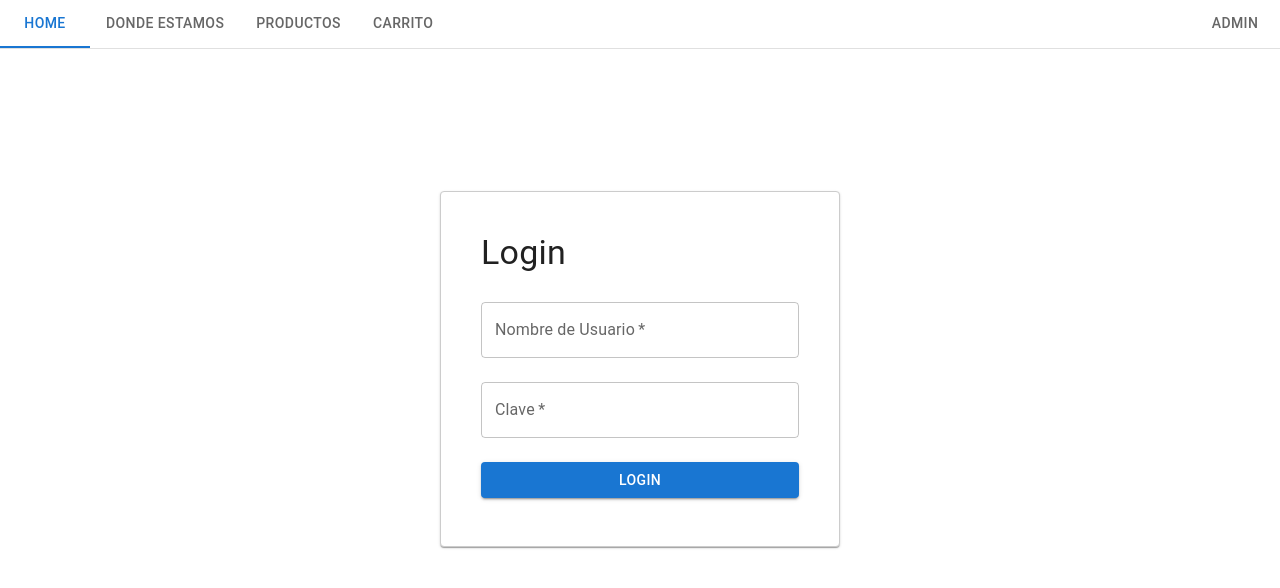
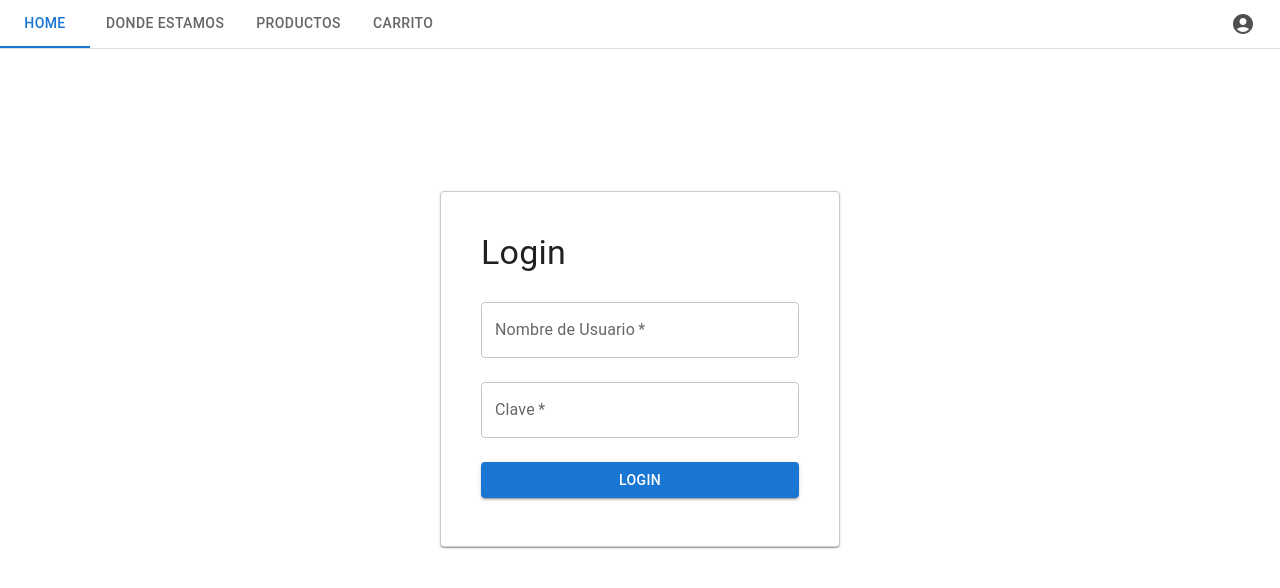
Before and after one commit to VataUTN/Tp5-Lab4, a React (Vite) app in the folder Frontend/: page /login in a window 1280 px wide. Shown: the top 588 px of the page. Built offline with nearby package versions, Linux system fonts and the light colour scheme; the HTML template or start-up script is replaced by a standard one; what react-swipeable-views-utils would draw is missing.

Commit message:
Arreglos

```diff
--- a/Frontend/package.json
+++ b/Frontend/package.json
@@ -13,7 +13,7 @@
     "@emotion/react": "^11.11.4",
     "@emotion/styled": "^11.11.5",
     "@fortawesome/fontawesome-free": "^6.5.2",
-    "@mui/icons-material": "^5.15.15",
+    "@mui/icons-material": "^5.15.19",
     "@mui/material": "^5.15.15",
     "axios": "^1.7.2",
     "bootstrap": "^5.3.3",
--- a/Frontend/src/App.tsx
+++ b/Frontend/src/App.tsx
@@ -1,42 +1,43 @@
-import {BrowserRouter as Router, Navigate, Route, Routes} from "react-router-dom";
+// src/App.tsx
+import { BrowserRouter as Router, Navigate, Route, Routes } from "react-router-dom";
 import Navbar from "./components/Navbar";
-import {HomePage} from "./screens/HomePage";
-import {DondeEstamosPage} from "./screens/DondeEstamosPage";
-import {ProductosPage} from "./screens/ProductosPage";
-import {AdminPage} from "./screens/AdminPage.tsx";
-import {CarritoProvider} from "./context/CarritoContext.tsx";
+import { HomePage } from "./screens/HomePage";
+import { DondeEstamosPage } from "./screens/DondeEstamosPage";
+import { ProductosPage } from "./screens/ProductosPage";
+import { AdminPage } from "./screens/AdminPage.tsx";
+import { CarritoProvider } from "./context/CarritoContext.tsx";
 import Carrito from "./screens/Carrito.tsx";
 import Login from "./screens/Login.tsx";
 import Register from "./screens/Register.tsx";
-import {AuthProvider, useAuth} from "./context/AuthContext.tsx";
-import {Suspense} from "react";
+import { AuthProvider, useAuth } from "./context/AuthContext.tsx";
+import { Suspense } from "react";
 
 function App() {
-
     const ProtectedRoute = ({ children }: { children: JSX.Element }) => {
         const { isLoggedIn } = useAuth();
         return isLoggedIn ? children : <Navigate to="/login" />;
+    };
+
+    const AdminRoute = ({ children }: { children: JSX.Element }) => {
+        const { isLoggedIn, role } = useAuth();
+        return isLoggedIn && role === 'Admin' ? children : <Navigate to="/" />;
     };
 
     return (
         <AuthProvider>
             <CarritoProvider>
                 <Router>
-                    <Navbar/>
+                    <Navbar />
                     <Suspense fallback={<div>Loading...</div>}>
-                    <Routes>
-                        <Route path="/" element={<HomePage/>}/>
-                        <Route path="/donde-estamos" element={<DondeEstamosPage/>}/>
-                        <Route
-                            path="/productos"
-                            element={<ProductosPage/>}
-                        />
-                        <Route path="/admin" element={<AdminPage/>}/>
-
-                        <Route path="/carrito" element={<ProtectedRoute><Carrito/></ProtectedRoute>}/>
-                        <Route path="/login" element={<Login/>}/>
-                        <Route path="/register" element={<Register/>}/>
-                    </Routes>
+                        <Routes>
+                            <Route path="/" element={<HomePage />} />
+                            <Route path="/donde-estamos" element={<DondeEstamosPage />} />
+                            <Route path="/productos" element={<ProductosPage />} />
+                            <Route path="/carrito" element={<ProtectedRoute><Carrito /></ProtectedRoute>} />
+                            <Route path="/admin" element={<AdminRoute><AdminPage /></AdminRoute>} />
+                            <Route path="/login" element={<Login />} />
+                            <Route path="/register" element={<Register />} />
+                        </Routes>
                     </Suspense>
                 </Router>
             </CarritoProvider>
--- a/Frontend/src/components/Carrusel.tsx
+++ b/Frontend/src/components/Carrusel.tsx
@@ -10,17 +10,14 @@ import { Stack } from "@mui/material";
 
 const AutoPlaySwipeableViews = autoPlay(SwipeableViews);
 
-const images = [
-	{
-		imgPath: "https://wallpapercave.com/wp/wp9291728.jpg",
-	},
-	{
-		imgPath: "https://wallpapercave.com/wp/wp9291723.jpg",
-	},
-	{
-		imgPath: "https://wallpapercave.com/wp/wp9291725.jpg",
-	},
-];
+// Generar URLs de imágenes aleatorias
+const generateRandomImages = (count: number) => {
+	return Array.from({ length: count }, (_, index) => ({
+		imgPath: `https://source.unsplash.com/random/800x600?sig=${index}&instrument`,
+	}));
+};
+
+const images = generateRandomImages(5);
 
 export const Carrusel: React.FC = () => {
 	const theme = useTheme();
@@ -40,7 +37,7 @@ export const Carrusel: React.FC = () => {
 	};
 
 	return (
-		<Box sx={{ flexGrow: 1, width: "57%", height: "0%", margin: "0 auto" }}>
+		<Box sx={{ flexGrow: 1, width: "80%", margin: "0 auto", position: "relative" }}>
 			<AutoPlaySwipeableViews
 				axis={theme.direction === "rtl" ? "x-reverse" : "x"}
 				index={activeStep}
@@ -55,36 +52,25 @@ export const Carrusel: React.FC = () => {
 								sx={{
 									display: "block",
 									width: "100%",
-									height: "100%",
+									height: "400px", // Fijar la altura para que todas las imágenes tengan el mismo tamaño
 									objectFit: "cover",
+									borderRadius: 2,
 								}}
 								src={step.imgPath}
-								alt={"algo salio mal"}
+								alt={`Imagen ${index + 1}`}
 							/>
 						) : null}
 					</div>
 				))}
 			</AutoPlaySwipeableViews>
-			<Stack direction="row" justifyContent="space-between" mt="1%">
+			<Stack direction="row" justifyContent="space-between" mt="2%" position="absolute" bottom="10px" width="100%">
 				<Button size="small" onClick={handleBack} disabled={activeStep === 0}>
-					{theme.direction === "rtl" ? (
-						<KeyboardArrowRight />
-					) : (
-						<KeyboardArrowLeft />
-					)}
+					{theme.direction === "rtl" ? <KeyboardArrowRight /> : <KeyboardArrowLeft />}
 					Back
 				</Button>
-				<Button
-					size="small"
-					onClick={handleNext}
-					disabled={activeStep === maxSteps - 1}
-				>
+				<Button size="small" onClick={handleNext} disabled={activeStep === maxSteps - 1}>
 					Next
-					{theme.direction === "rtl" ? (
-						<KeyboardArrowLeft />
-					) : (
-						<KeyboardArrowRight />
-					)}
+					{theme.direction === "rtl" ? <KeyboardArrowLeft /> : <KeyboardArrowRight />}
 				</Button>
 			</Stack>
 		</Box>
--- a/Frontend/src/components/ModalDetalle.tsx
+++ b/Frontend/src/components/ModalDetalle.tsx
@@ -24,15 +24,16 @@ interface ModalDetalleProps {
 	open: boolean;
 	instrumentoId: string;
 	handleClose: () => void;
+	showAgregarButton?: boolean; // New prop to control the visibility of the add button
 }
 
 export const ModalDetalle: React.FC<ModalDetalleProps> = ({
 															  open,
 															  instrumentoId,
 															  handleClose,
+															  showAgregarButton = true,
 														  }) => {
 	const { agregarAlCarrito } = useContext(CarritoContext);
-
 	const [instrumento, setInstrumento] = useState<Instrumento | null>(null);
 
 	useEffect(() => {
@@ -142,11 +143,13 @@ export const ModalDetalle: React.FC<ModalDetalleProps> = ({
 									</Box>
 								)}
 							</Box>
-							<Box>
-								<Button variant="outlined" onClick={handleAgregarAlCarrito}>
-									Agregar al Carrito
-								</Button>
-							</Box>
+							{showAgregarButton && (
+								<Box>
+									<Button variant="outlined" onClick={handleAgregarAlCarrito}>
+										Agregar al Carrito
+									</Button>
+								</Box>
+							)}
 						</Stack>
 					</Stack>
 				) : (
--- a/Frontend/src/components/Navbar.tsx
+++ b/Frontend/src/components/Navbar.tsx
@@ -2,7 +2,10 @@ import * as React from "react";
 import Tabs from "@mui/material/Tabs";
 import Tab from "@mui/material/Tab";
 import Box from "@mui/material/Box";
-import { Link } from "react-router-dom";
+import { Link, useNavigate, useLocation } from "react-router-dom";
+import { useAuth } from "../context/AuthContext.tsx";
+import { Menu, MenuItem, IconButton } from "@mui/material";
+import AccountCircleIcon from '@mui/icons-material/AccountCircle';
 
 function a11yProps(index: number) {
 	return {
@@ -12,55 +15,101 @@ function a11yProps(index: number) {
 }
 
 export default function Navbar() {
+	const { isLoggedIn, username, role, logout } = useAuth();
+	const navigate = useNavigate();
+	const location = useLocation();
 
 	const [value, setValue] = React.useState(0);
+	const [anchorEl, setAnchorEl] = React.useState<null | HTMLElement>(null);
+
+	React.useEffect(() => {
+		switch (location.pathname) {
+			case "/":
+				setValue(0);
+				break;
+			case "/donde-estamos":
+				setValue(1);
+				break;
+			case "/productos":
+				setValue(2);
+				break;
+			case "/carrito":
+				setValue(3);
+				break;
+			case "/admin":
+				setValue(5);
+				break;
+			default:
+				setValue(0);
+		}
+	}, [location.pathname]);
 
 	const handleChange = (event: React.SyntheticEvent, newValue: number) => {
 		setValue(newValue);
 	};
 
+	const handleLogout = () => {
+		logout();
+		navigate('/login');
+	};
+
+	const handleMenuOpen = (event: React.MouseEvent<HTMLElement>) => {
+		setAnchorEl(event.currentTarget);
+	};
+
+	const handleMenuClose = () => {
+		setAnchorEl(null);
+	};
+
 	return (
-
 		<Box sx={{ width: "100%" }}>
-
 			<Box sx={{ borderBottom: 1, borderColor: "divider" }}>
-
 				<Tabs
 					value={value}
 					onChange={handleChange}
 					aria-label="basic tabs example"
+					sx={{ display: 'flex', alignItems: 'center' }}
 				>
-
 					<Tab label="Home" component={Link} to="/" {...a11yProps(0)} />
-
-					<Tab
-						label="Donde Estamos"
-						component={Link}
-						to="/donde-estamos"
-						{...a11yProps(1)}
-					/>
-					<Tab
-						label="Productos"
-						component={Link}
-						to="/productos"
-						{...a11yProps(2)}
-					/>
-					<Tab
-						label="Carrito"
-						component={Link}
-						to="/carrito"
-						{...a11yProps(2)}
-					/>
-					<Tab
-						label="Admin"
-						component={Link}
-						to="/admin"
-						{...a11yProps(3)}
-						style={{ marginLeft: 'auto' }}
-					/>
+					<Tab label="Donde Estamos" component={Link} to="/donde-estamos" {...a11yProps(1)} />
+					<Tab label="Productos" component={Link} to="/productos" {...a11yProps(2)} />
+					<Tab label="Carrito" component={Link} to="/carrito" {...a11yProps(3)} />
+					<Box sx={{ flexGrow: 1 }} />
+					{isLoggedIn && role === 'Admin' && (
+						<Tab label="Admin" component={Link} to="/admin" {...a11yProps(4)} />
+					)}
+					<IconButton
+						size="large"
+						edge="end"
+						color="inherit"
+						onClick={handleMenuOpen}
+						sx={{ mr: "1%" }}
+					>
+						<AccountCircleIcon />
+					</IconButton>
+					<Menu
+						anchorEl={anchorEl}
+						open={Boolean(anchorEl)}
+						onClose={handleMenuClose}
+						sx={{ mt: '1%' }}
+					>
+						{isLoggedIn ? (
+							<>
+								<MenuItem disabled>{username} ({role})</MenuItem>
+								<MenuItem onClick={() => {
+									handleLogout();
+									handleMenuClose();
+								}}>Logout</MenuItem>
+							</>
+						) : (
+							<>
+								<MenuItem component={Link} to="/login" onClick={handleMenuClose}>Login</MenuItem>
+								<MenuItem component={Link} to="/register" onClick={handleMenuClose}>Register</MenuItem>
+							</>
+						)}
+					</Menu>
 				</Tabs>
 			</Box>
-
 		</Box>
 	);
 }
--- a/Frontend/src/context/AuthContext.tsx
+++ b/Frontend/src/context/AuthContext.tsx
@@ -1,5 +1,5 @@
-// src/Context/AuthContext.tsx
-import { createContext, useState, ReactNode, useContext } from 'react';
+// src/context/AuthContext.tsx
+import { createContext, useState, ReactNode, useContext, useEffect } from 'react';
 
 interface AuthContextType {
     isLoggedIn: boolean;
@@ -19,6 +19,16 @@ export const AuthProvider = ({ children }: { children: ReactNode }) => {
     const [role, setRole] = useState<string | null>(
         localStorage.getItem('user') ? JSON.parse(localStorage.getItem('user')!).rol : null
     );
+
+    useEffect(() => {
+        const storedUser = localStorage.getItem('user');
+        if (storedUser) {
+            const user = JSON.parse(storedUser);
+            setUsername(user.nombreUsuario);
+            setRole(user.rol);
+            setIsLoggedIn(true);
+        }
+    }, []);
 
     const login = (user: { nombreUsuario: string, rol: string }) => {
         localStorage.setItem('user', JSON.stringify(user));
```
Also changed, not shown: Frontend/src/screens/Carrito.tsx (+24 -6 lines), Frontend/src/screens/HomePage.tsx (+72 -5 lines), 1 other file (tests, documents, lock files or other folders).
